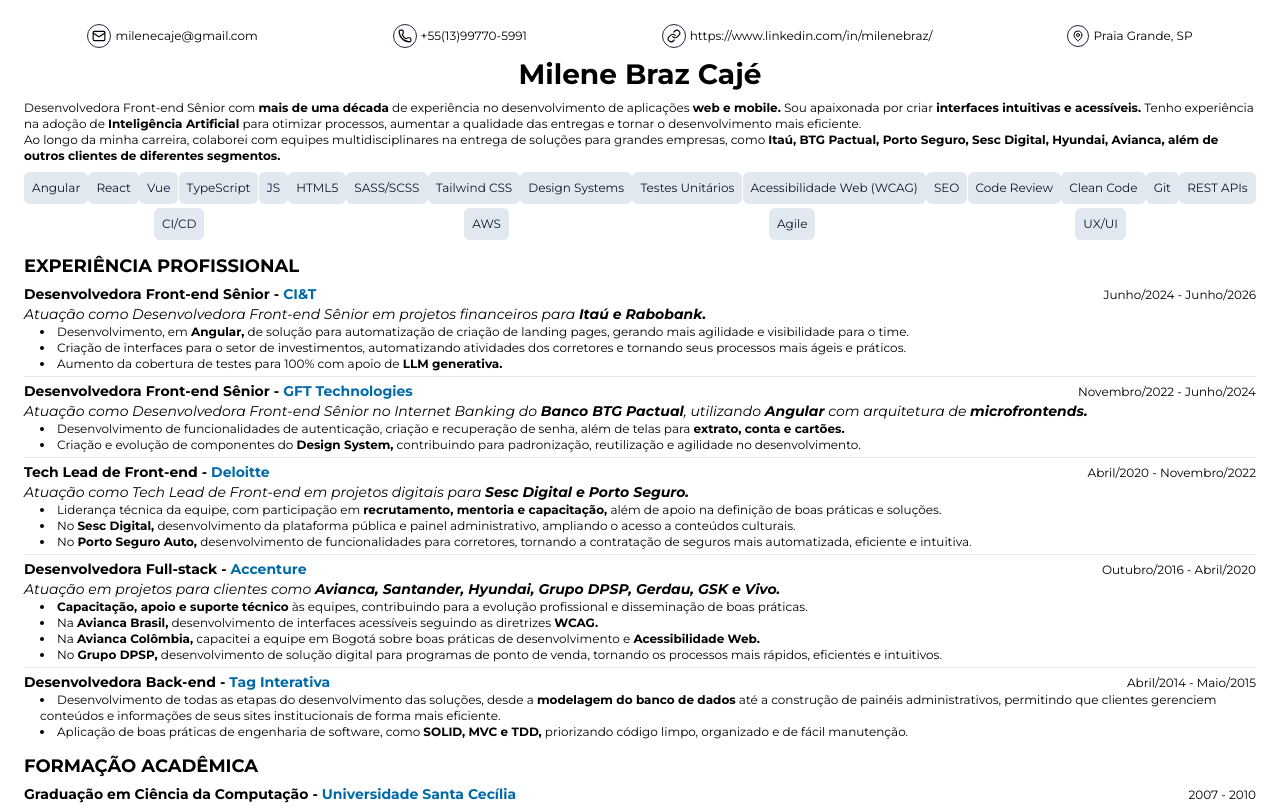
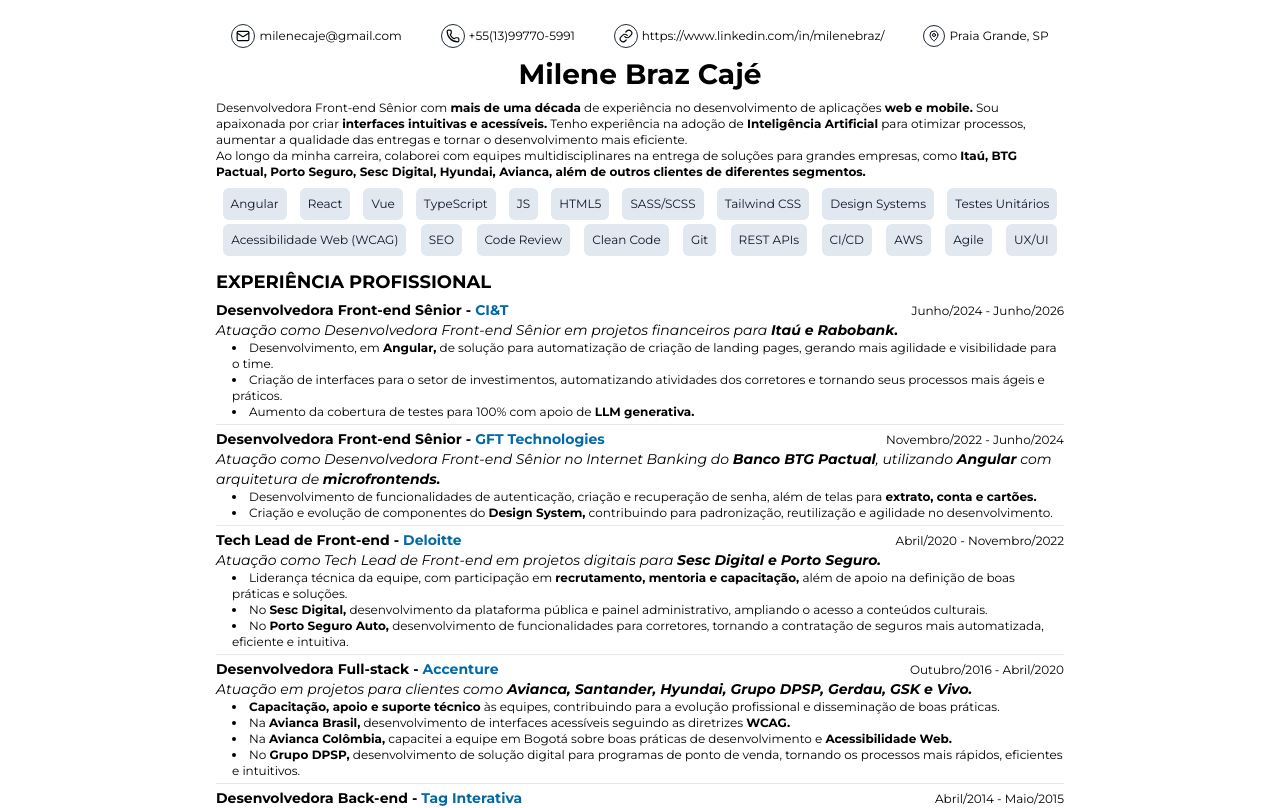
Before and after one commit to milene-caje/resume, a React (Vite) app: page / in a window 1280 px wide. Shown: the top 808 px of the page. Built offline with nearby package versions, Linux system fonts and the light colour scheme.

Commit message:
fixing max width

```diff
--- a/src/App.tsx
+++ b/src/App.tsx
@@ -10,7 +10,7 @@
 
 function App() {
   return (
-    <div className="p-6 leading-5 text-sm">
+    <div className="p-6 leading-5 text-sm mx-auto max-w-4xl">
       <Contact />
       <div className="mb-4">
         <h1 className="text-[28px] font-bold my-4 text-center">
```
